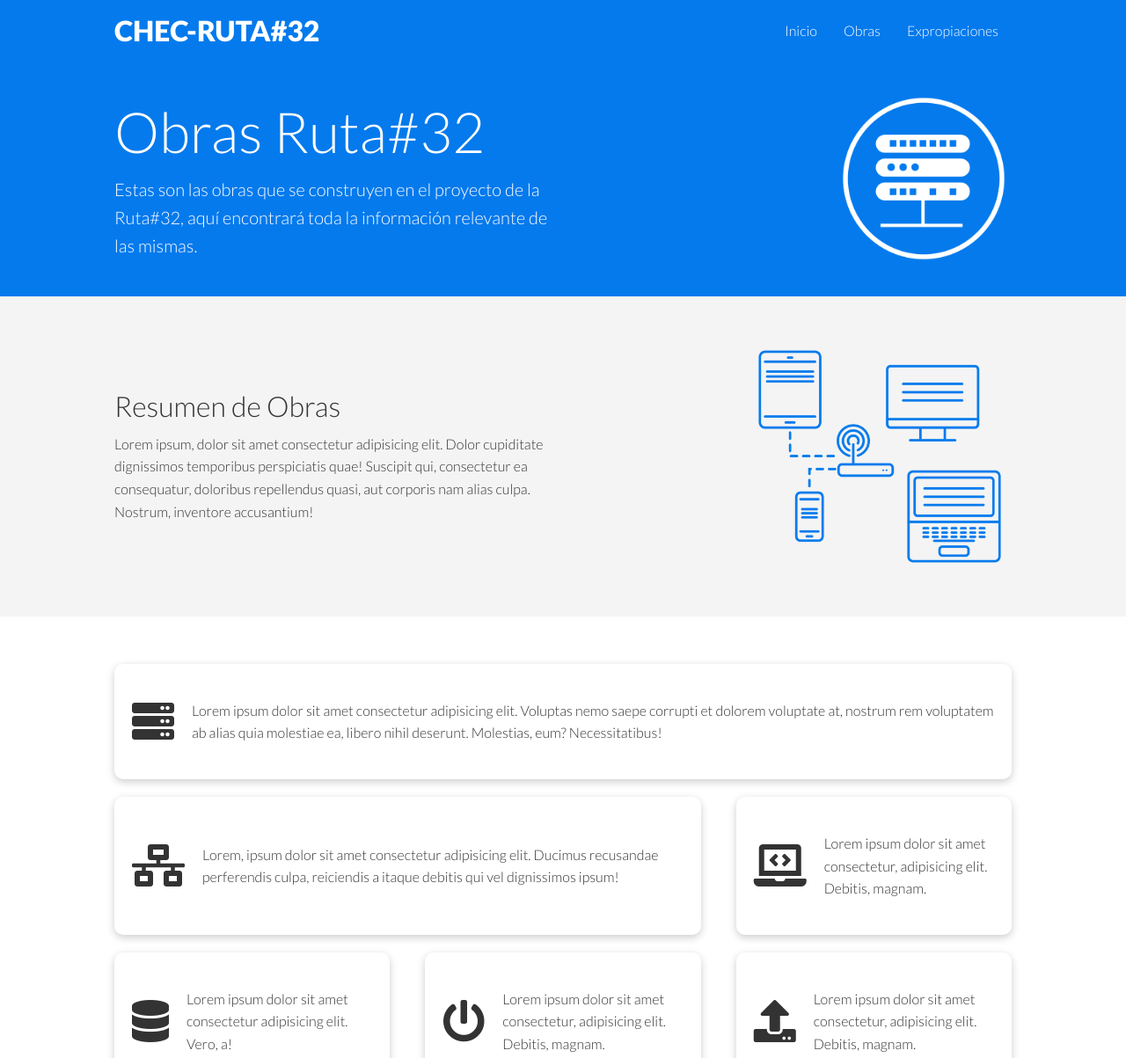
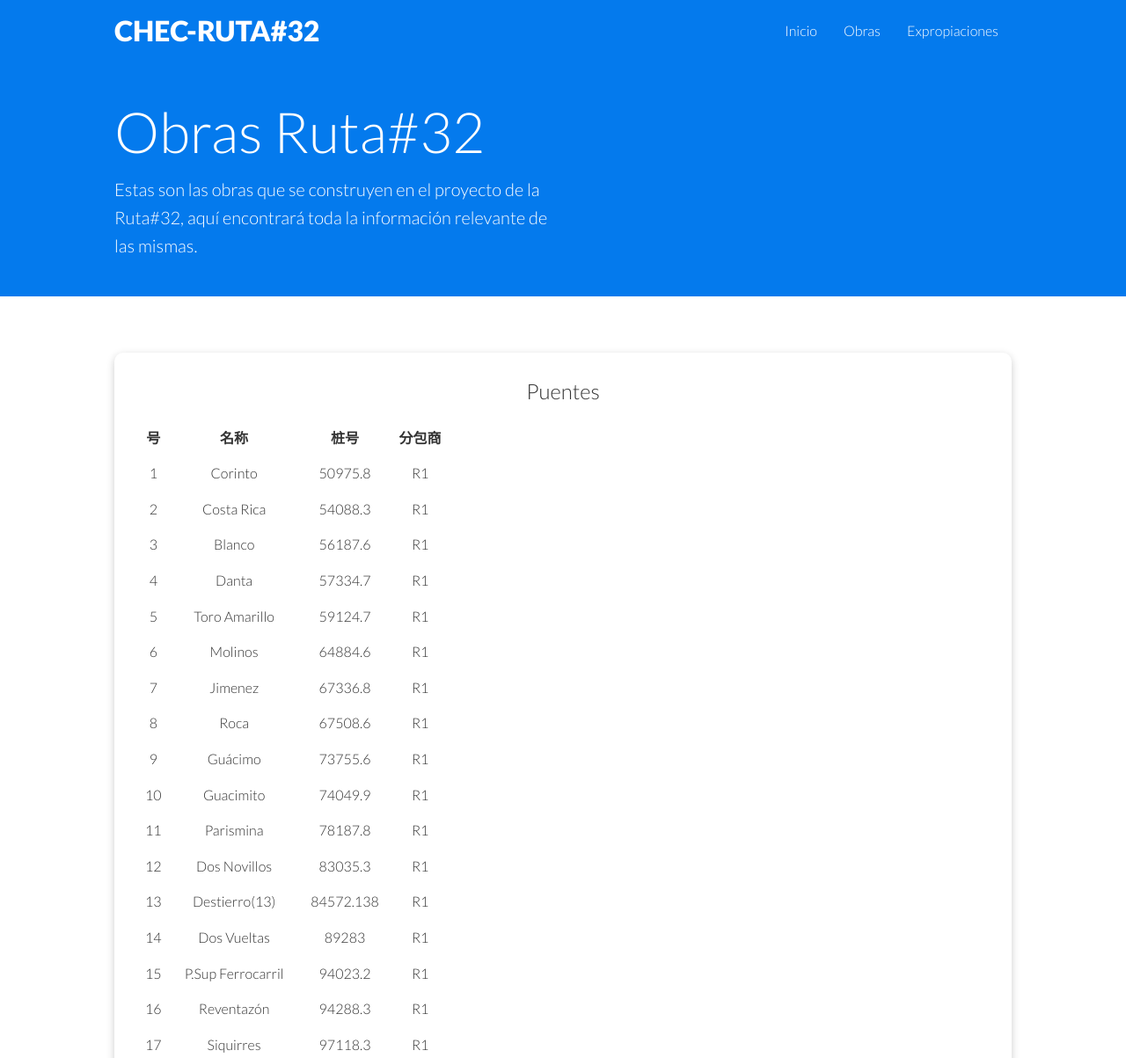
Before and after one commit to chec32costarica/ruta-32, a plain HTML site: page features.html in a window 1280 px wide. Shown: the top 1203 px of the page at 88% size. Drawn offline with Linux system fonts and the light colour scheme.

Commit message:
Add files via upload

```diff
--- a/features.html
+++ b/features.html
@@ -6,7 +6,7 @@
     <link rel="stylesheet" href="https://cdnjs.cloudflare.com/ajax/libs/font-awesome/5.15.1/css/all.min.css" integrity="sha512-+4zCK9k+qNFUR5X+cKL9EIR+ZOhtIloNl9GIKS57V1MyNsYpYcUrUeQc9vNfzsWfV28IaLL3i96P9sdNyeRssA==" crossorigin="anonymous" />
     <link rel="stylesheet" href="css/utilities.css">
     <link rel="stylesheet" href="css/style.css">
-    <title>Loruki | Cloud Hosting For Everyone</title>
+    <title>China Harbour Engineering Company - Ruta#32</title>
 </head>
 <body>
     <!-- Navbar -->
@@ -32,28 +32,17 @@
                     Estas son las obras que se construyen en el proyecto de la Ruta#32, aquí encontrará toda la información relevante de las mismas.
                 </p>
             </div>
-            <img src="images/server.png" alt="">
         </div>
     </section>
 
-    <!-- Sub head -->
-    <section class="features-sub-head bg-light py-3">
-        <div class="container grid">
-            <div>
-                <h1 class="md">Resumen de Obras</h1>
-                <p>
-                    Lorem ipsum, dolor sit amet consectetur adipisicing elit. Dolor cupiditate dignissimos temporibus perspiciatis quae! Suscipit qui, consectetur ea consequatur, doloribus repellendus quasi, aut corporis nam alias culpa. Nostrum, inventore accusantium!
-                </p>
-            </div>
-            <img src="images/server2.png" alt="">
-        </div>
-    </section>
 
     <section class="features-main my-2">
         <div class="container grid grid-3">
-            <div class="card flex">
-                <i class="fas fa-server fa-3x"></i>
-                <p>Lorem ipsum dolor sit amet consectetur adipisicing elit. Voluptas nemo saepe corrupti et dolorem voluptate at, nostrum rem voluptatem ab alias quia molestiae ea, libero nihil deserunt. Molestias, eum? Necessitatibus!</p>
+            <div class="card text-center">
+                <h1>Puentes</h1>
+                <div id="table_puentes" style="width: 100%;">
+                    <!--Tabla Puentes-->
+                </div>
             </div>
             <div class="card flex">
                 <i class="fas fa-network-wired fa-3x"></i>
@@ -113,5 +102,6 @@
             </div>
         </div>
     </footer>
+    <script src="code.js"></script>
 </body>
 </html>
```
Also changed, not shown: docs.html (+2 -1 lines).
